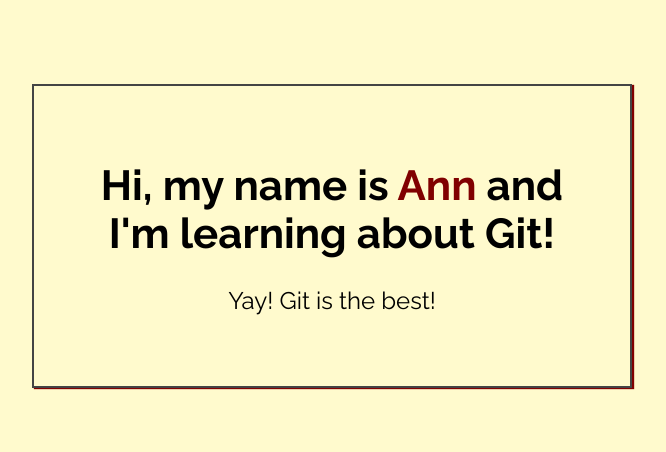
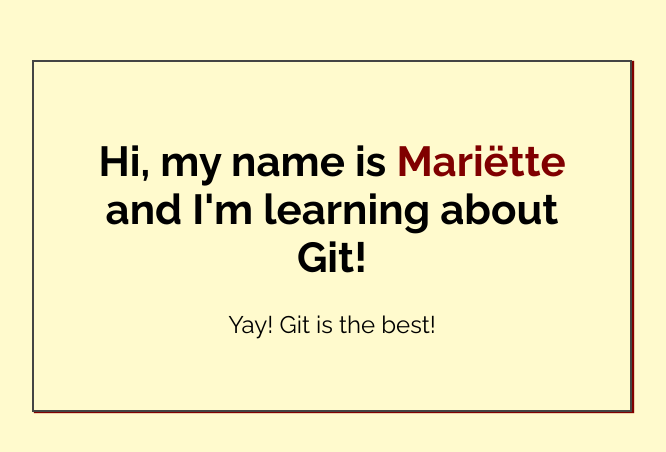
Before and after one commit to jetje/my-first-repo, a plain HTML site: page index.html in a window 1280 px wide. Shown: the part 164-616 px from the top of the page, without its empty margins (308-974 px from the left). Drawn offline with Linux system fonts and the light colour scheme.

Commit message:
Added name to index.html

```diff
--- a/index.html
+++ b/index.html
@@ -14,7 +14,7 @@
 <body>
 
     <div class="greeting">
-        <h1>Hi, my name is <span class="highlight">Ann</span> and I'm learning about Git! </h1>
+        <h1>Hi, my name is <span class="highlight">Mari&euml;tte</span> and I'm learning about Git! </h1>
 
         <p>Yay! Git is the best!</p>
     </div>
```
